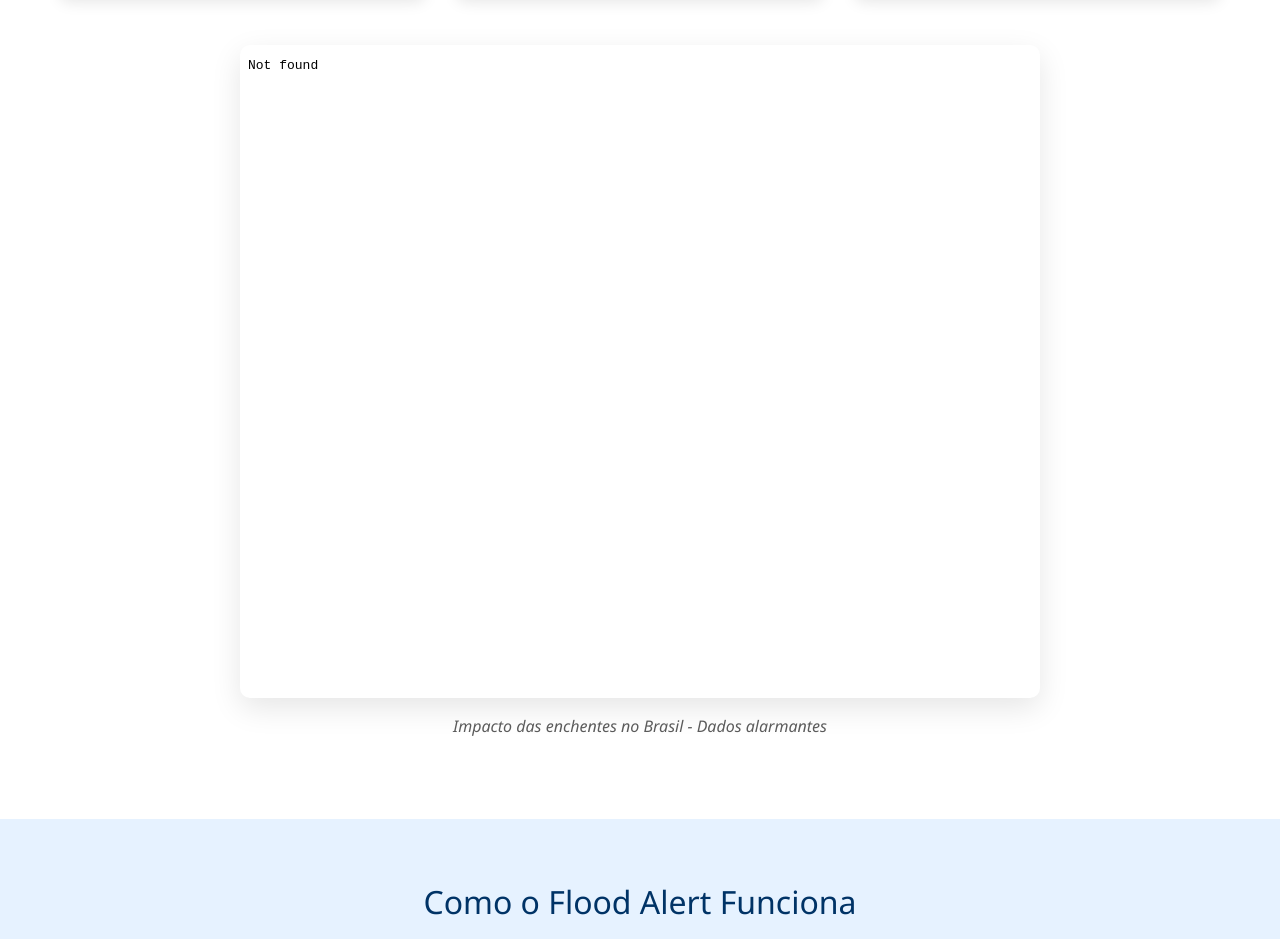
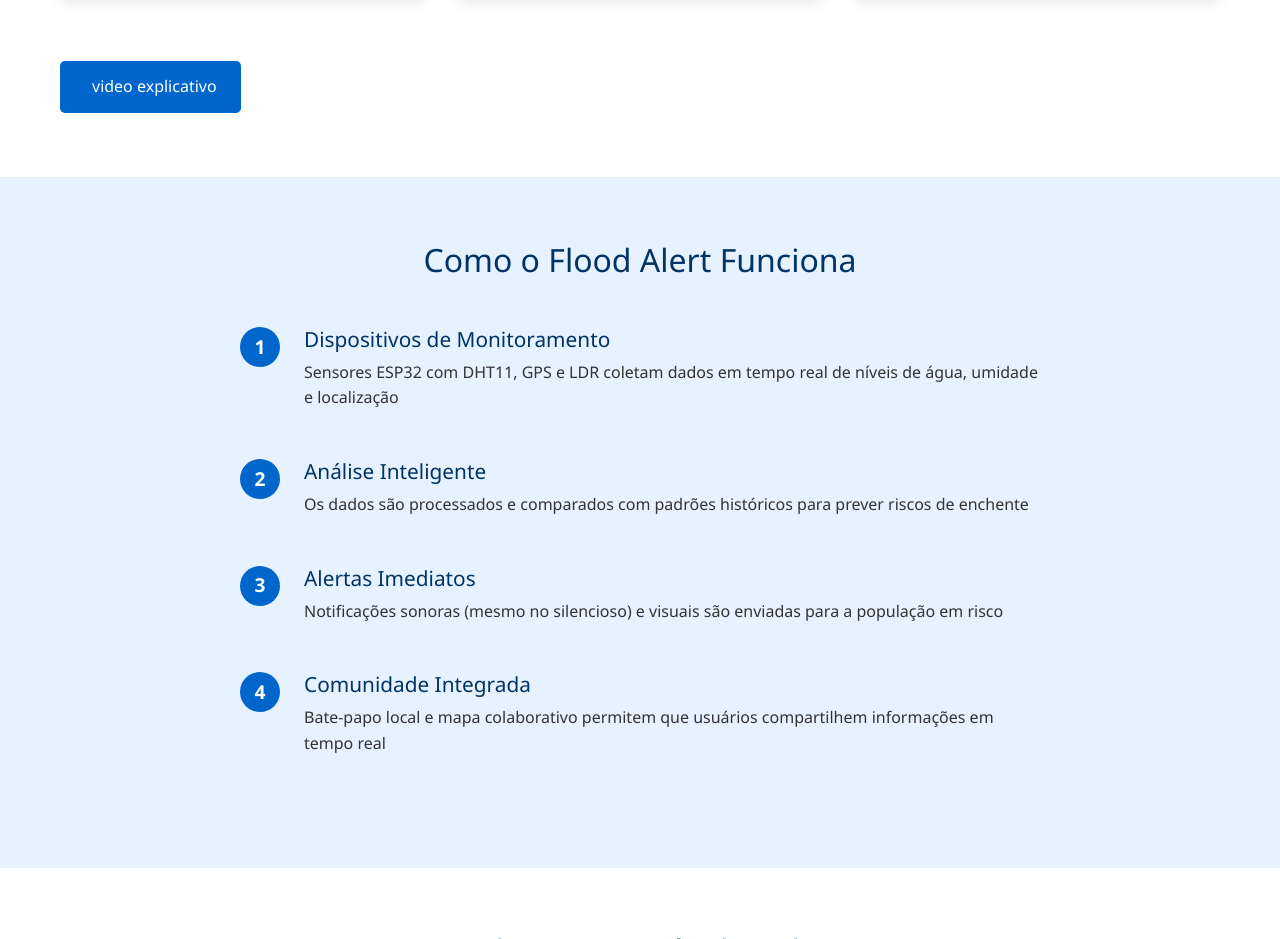
Before and after one commit to tenebres-cpu/GS_2_frontend, a plain HTML site: page SITE/index.html in a window 1280 px wide. Shown: the part 877-1816 px from the top of the page. Drawn offline with nearby package versions, Linux system fonts and the light colour scheme; a script that the page names is missing.

Commit message:
resolvendo bug do git hub

```diff
--- a/SITE/index.html
+++ b/SITE/index.html
@@ -80,12 +80,10 @@
                     <p>Surto de leptospirose e doenças hídricas 48 horas após alagamentos (FIOCRUZ, 2023)</p>
                 </div>
             </div>
-            <div class="problem-video">
-                <div class="video-wrapper">
-                    <iframe width="560" height="315" src="./IMAGENS/0530.mp4" frameborder="0" allowfullscreen></iframe>
-                </div>
-                <p class="video-caption">Impacto das enchentes no Brasil - Dados alarmantes</p>
-            </div>
+
+ <a href="https://youtu.be/MVPEUPOz5j4?si=w5VDPBfLwP6a-ekL" class="figma-button" target="_blank">
+                        <i class=""></i> video explicativo
+                    </a>
         </div>
     </section>
 
```
Also changed, not shown: 1 other file.
